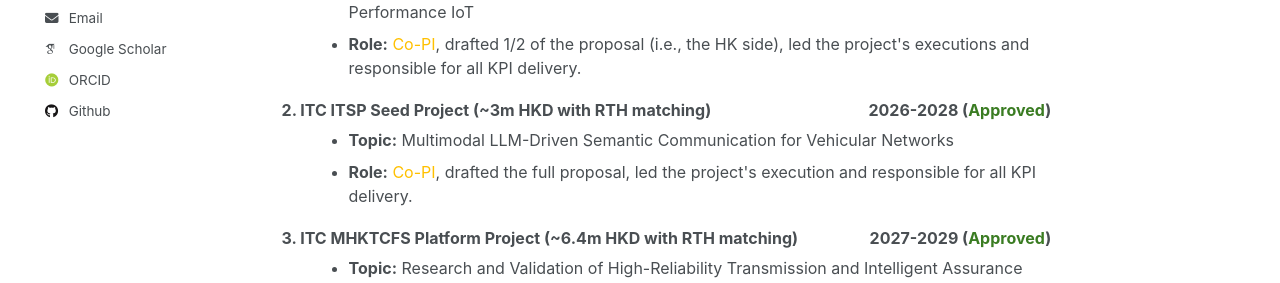
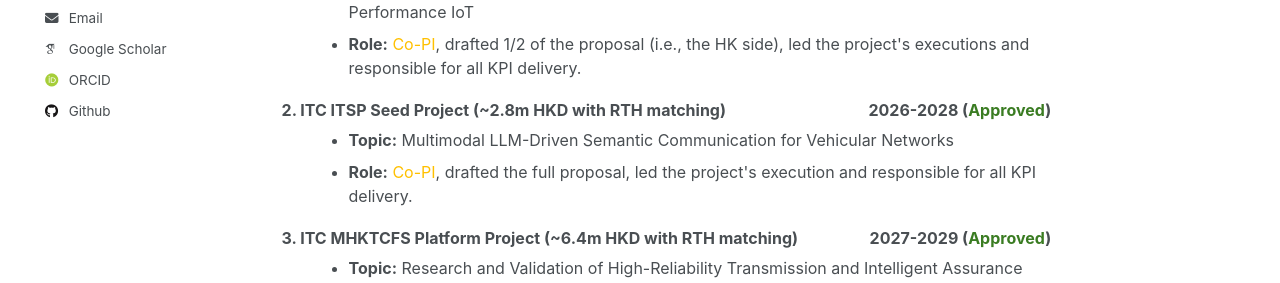
Before and after one commit to yuyangdu01/yuyangdu01.github.io, a Jekyll site: the page built from _pages/funding.md, in a window 1280 px wide and 900 px high. Shown: the part 432-715 px from the top of the window. Built offline with Jekyll 4.4.1, drawn with Linux system fonts in a browser that asks for light colours; some web fonts are replaced.

Commit message:
Update funding.md

```diff
--- a/_pages/funding.md
+++ b/_pages/funding.md
@@ -27,7 +27,7 @@ Approved/Pending
 </ul>
 
 <li style="display: flex; justify-content: space-between; align-items: center; list-style-type: none;">
-  <font size=3><b>2. ITC ITSP Seed Project (~3m HKD with RTH matching)</b></font>
+  <font size=3><b>2. ITC ITSP Seed Project (~2.8m HKD with RTH matching)</b></font>
   <font size=3><b>2026-2028 (<span style="color: #3a7c22;">Approved</span>)</b></font>
 </li>
 <ul style="margin-left: 1.5em; margin-top: 6px;">
```
